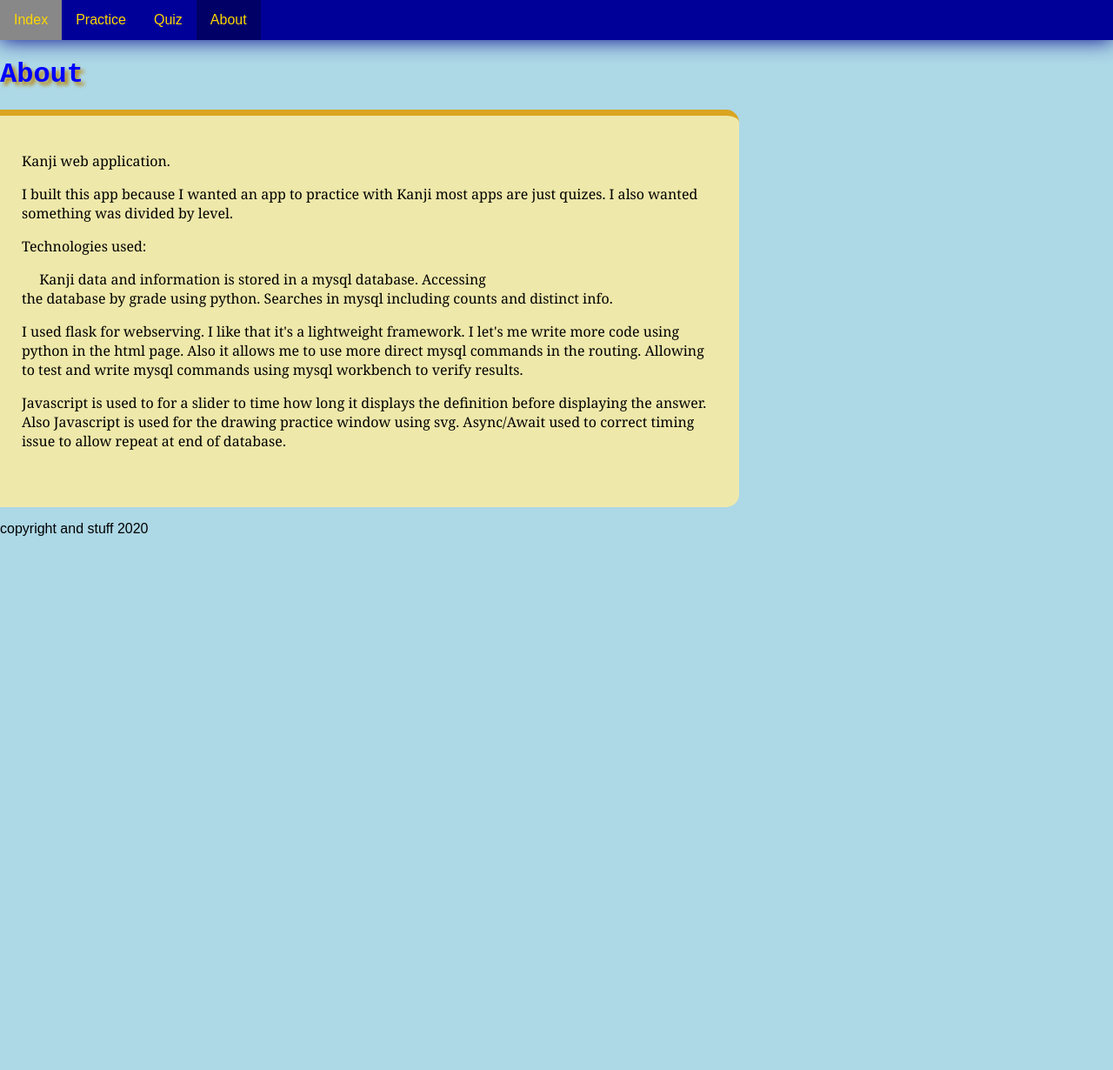
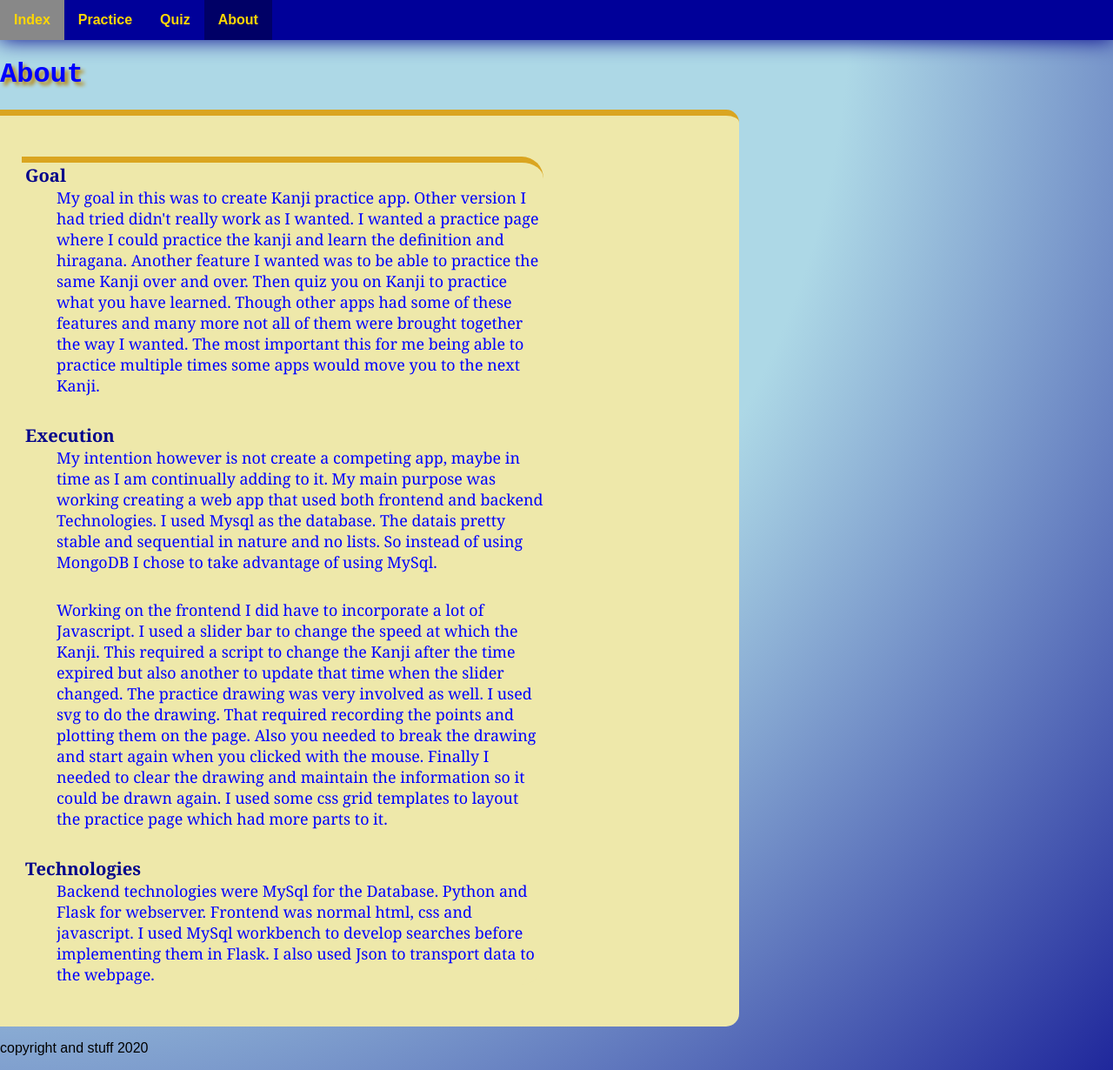
Before and after one commit to LeoKnox/kanji_app, a Flask app: page /about in a window 1280 px wide. Shown: the whole page at 87% size. Before the commit the page ends 616 px from the top, so only its background shows below. Run offline with Flask 2, Linux system fonts and the light colour scheme.

Commit message:
Add files via upload

```diff
--- a/application/static/css/styles.css
+++ b/application/static/css/styles.css
@@ -3,6 +3,11 @@
     padding: 0;
     margin: 0;
     font-family: 'Yu Gothic', sans-serif;
+    background: radial-gradient(circle at top left, lightblue, lightblue, darkblue 110%);
+}
+
+html {
+    min-height: 100%;
 }
 
 nav {
@@ -34,6 +39,7 @@
 .nav_li a {
     display: block;
     color: gold;
+    font-weight: bold;
     text-align: center;
     padding: 14px 16px;
     text-decoration: none;
@@ -240,3 +246,12 @@
 #grade1:hover {
     color: green;
 }
+
+.about_dt {
+    font-size: .9em;
+}
+
+.about_dd {
+    font-size: .8em;
+    color: blue;
+}
--- a/application/templates/about.html
+++ b/application/templates/about.html
@@ -3,27 +3,41 @@
 {% block content %}
     <h1>About</h1>
     <div class="content">
-        <p>Kanji web application.</p>
-        <p>
-            I built this app because I wanted an app to practice with Kanji most apps are just quizes. I also wanted
-            something was divided by level.
-        </p>
-
-        <p>Technologies used:</p>
-        <p>
-            &emsp; Kanji data and information is stored in a mysql database. Accessing<br/>
-            the database by grade using python. Searches in mysql including counts and distinct info.
-        </p>
-        <p>
-            I used flask for webserving. I like that it's a lightweight framework. I let's me
-            write more code using python in the html page. Also it allows me to use more direct
-            mysql commands in the routing. Allowing to test and write mysql commands using mysql
-            workbench to verify results.
-        </p>
-        <p>
-            Javascript is used to for a slider to time how long it displays the definition before
-            displaying the answer. Also Javascript is used for the drawing practice window using
-            svg. Async/Await used to correct timing issue to allow repeat at end of database.
-        </p>
-    </div>
+        <dl>
+            <dt class="about_dt">Goal</dt>
+            <dd class="about_dd">My goal in this was to create Kanji practice app. Other version I had tried didn't really
+                work as I wanted. I wanted a practice page where I could practice the kanji and learn the
+                definition and hiragana. Another feature I wanted was to be able to practice the same Kanji
+                over and over. Then quiz you on Kanji to practice what you have learned. Though other apps
+                had some of these features and many more not all of them were brought together the way I wanted.
+                The most important this for me being able to practice multiple times some apps would move you to
+                the next Kanji.
+            </dd>
+            <br/>
+            <dt class="about_dt">Execution</dt>
+            <dd class="about_dd">
+                My intention however is not create a competing app, maybe in time as I am continually adding to
+                it. My main purpose was working creating a web app that used both frontend and backend Technologies.
+                I used Mysql as the database. The datais pretty stable and sequential in nature and no lists. So
+                instead of using MongoDB I chose to take advantage of using MySql.
+            </dd>
+            <br/>
+            <dd class="about_dd">
+                Working on the frontend I did have to incorporate a lot of Javascript. I used a slider bar to change
+                the speed at which the Kanji. This required a script to change the Kanji after the time expired but
+                also another to update that time when the slider changed. The practice drawing was very involved as
+                well. I used svg to do the drawing. That required recording the points and plotting them on the page.
+                Also you needed to break the drawing and start again when you clicked with the mouse. Finally I needed
+                to clear the drawing and maintain the information so it could be drawn again. I used some css grid
+                templates to layout the practice page which had more parts to it.
+            </dd>
+            <br/>
+            <dt class="about_dt">Technologies</dt>
+            <dd class="about_dd">
+                Backend technologies were MySql for the Database. Python and Flask for webserver. Frontend was normal
+                html, css and javascript. I used MySql workbench to develop searches before implementing them in Flask.
+                I also used Json to transport data to the webpage.
+            </dd>
+        </dl>
+        </div>
 {% endblock %}
```
